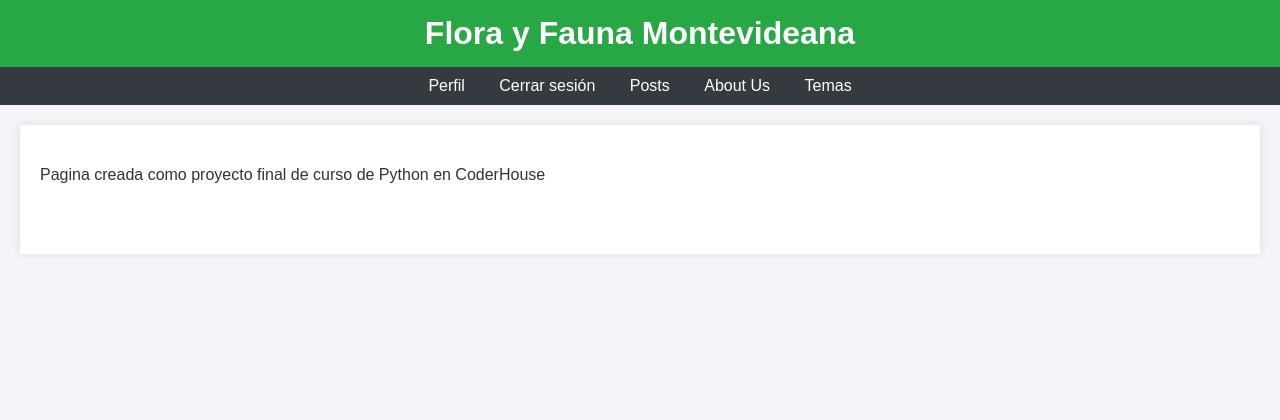
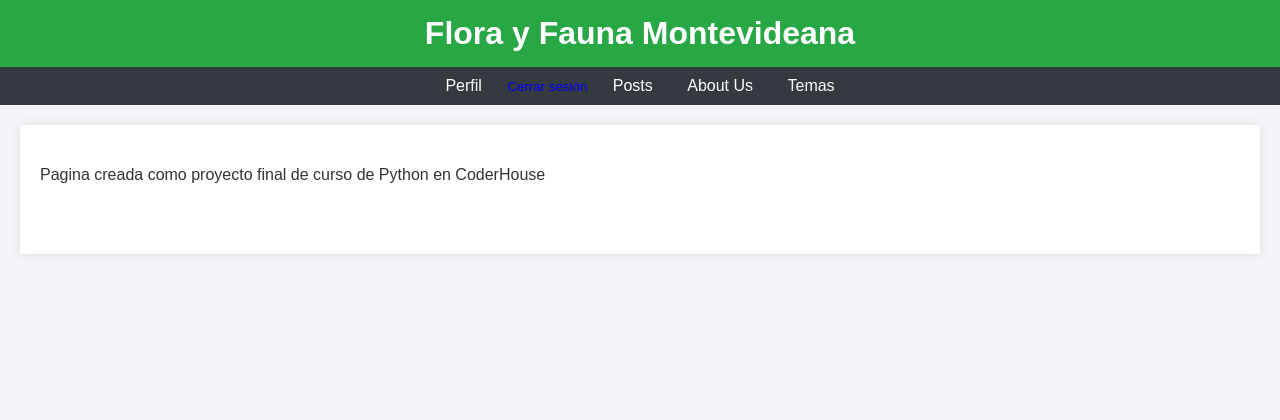
Before and after one commit to RayRivero/EntregaFinal_Rivero, a Django app: page /about-us/ in a window 1280 px wide. Shown: the top 420 px of the page. Run offline with Django 5.2, Linux system fonts and the light colour scheme; the visitor is signed in with stand-in values (Sample User, id 1).

Commit message:
cambio boton de pagina base a metodo post

```diff
--- a/blog/templates/blog/base.html
+++ b/blog/templates/blog/base.html
@@ -79,7 +79,12 @@
         {% if user.is_authenticated %}
         <!-- Si el usuario está logueado, mostramos el enlace a "Perfil" -->
         <a href="{% url 'profile' %}">Perfil</a>
-        <a href="{% url 'logout' %}">Cerrar sesión</a>
+        <form method="post" action="{% url 'logout' %}" style="display:inline;">
+            {% csrf_token %}
+            <button type="submit" style="background:none;border:none;color:blue;cursor:pointer;">
+                Cerrar sesión
+            </button>
+        </form>
         {% else %}
         <!-- Si el usuario no está logueado, mostramos el enlace a "Login" -->
         <a href="{% url 'login' %}">Login</a>
```
